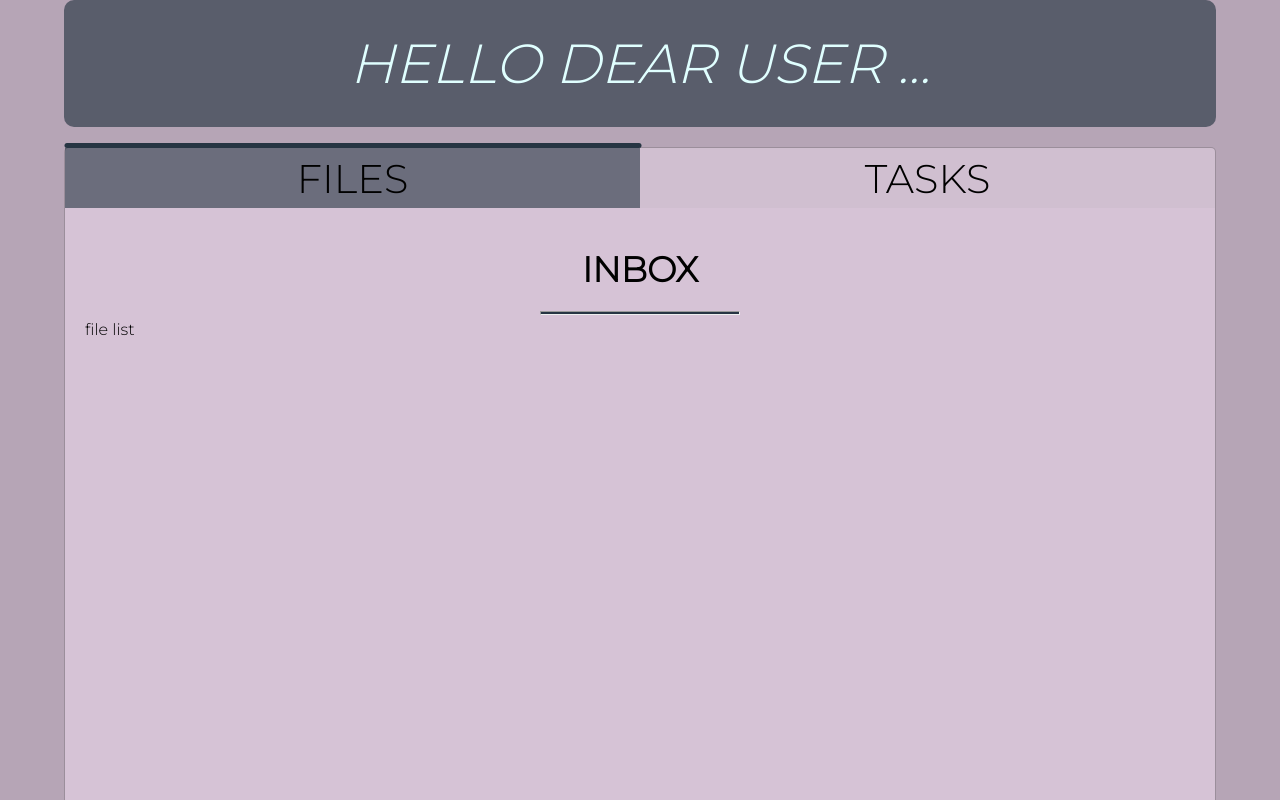
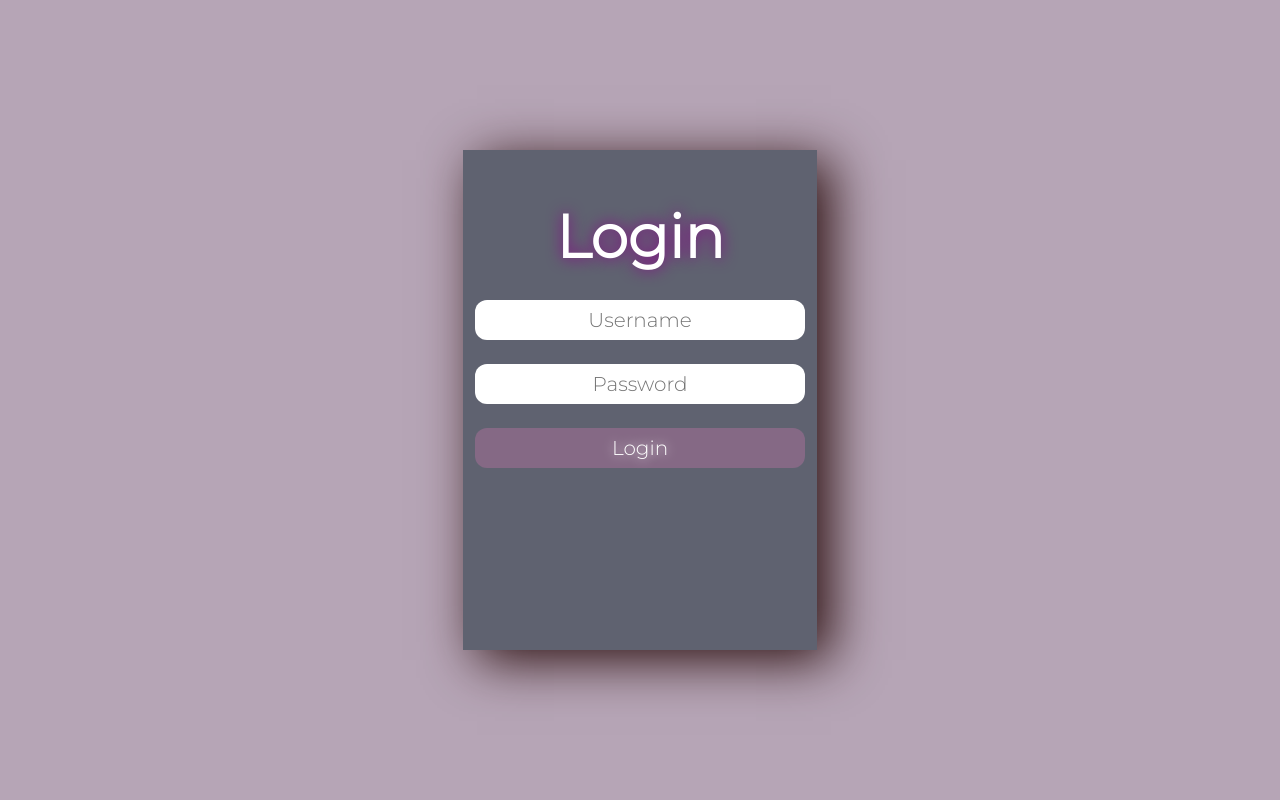
Before and after one commit to mahsareshadi/docarch, a React (Create React App) app in the folder client/: page /home in a window 1280 px wide. Shown: the top 800 px of the page. Built offline with nearby package versions, Linux system fonts and the light colour scheme.

Commit message:
show firstname and last name on header (first view)

```diff
--- a/client/src/App.js
+++ b/client/src/App.js
@@ -1,22 +1,29 @@
-import React  from 'react';
+import React, { useState } from 'react';
 import Home from "./home.jsx"
 import LoginForm from "./login.jsx";
 import { BrowserRouter as Router, Route, Switch } from 'react-router-dom';
 
 
 function App() {
+  const [userinfo, setUserinfo] = useState(null);
+  if (userinfo == null) {
+    return (
+      <Router>
+        <LoginForm setUserinfo={setUserinfo}></LoginForm>
+      </Router>)
+  } else {
     return (
       <Router>
         <div className="App">
           <Switch>
-          <Route path="/" exact component={LoginForm} />
-          <Route path="/home" component={Home} />
-          <Route path="/inbox" component ={Home}/>
-          <Route path="/task" component ={Home}/>
+            {/* <Route path="/" exact component={LoginForm} /> */}
+            <Route path="/home" exact component={() => <Home userinfo={userinfo} />} />
+            <Route path="/inbox" component={Home} />
+            <Route path="/task" component={Home} />
           </Switch>
         </div>
       </Router>
     );
   }
-
+}
 export default App;
--- a/client/src/header.jsx
+++ b/client/src/header.jsx
@@ -1,8 +1,12 @@
-import "./css/header.css"
-export default function Header(){
-    return(
+import "./css/header.css";
+
+export default function Header({ userinfo }) {
+
+
+    return (
         <div id="header">
-            HELLO DEAR USER ...
+            Hello
+            {" " + userinfo}
         </div>
     )
 }
--- a/client/src/home.jsx
+++ b/client/src/home.jsx
@@ -2,10 +2,10 @@
 import Header from "./header";
 import Tabs from "./Tabs";
 
-export default function Home() {
+export default function Home({ userinfo }) {
     return (
         <div className="Home">
-            <Header></Header>
+            <Header userinfo={userinfo}></Header>
             <Tabs></Tabs>
         </div>
     );
--- a/client/src/login.jsx
+++ b/client/src/login.jsx
@@ -1,29 +1,29 @@
 import React, { useState } from "react";
 import "./css/login.css";
 import axios from 'axios';
-import {Link} from 'react-router-dom';
+import { Link } from 'react-router-dom';
 
 
 
 
 
 
-function LoginForm() {
+function LoginForm({ setUserinfo }) {
     const [username, setUsername] = useState("");
     const [password, setPassword] = useState("");
 
 
     function login() {
         axios
-            .post("http://localhost:5001/login",
+            .post("http://localhost:5000/login",
                 {
                     username: username,
                     password: password,
                 })
             .then((response) => {
-                if (response) {
+                if (response !== null) {
+                    setUserinfo(response.data[0].firstname + " " + response.data[0].lastname);
 
-                    console.log(response)
                 }
             });
     }
@@ -44,7 +44,7 @@ function LoginForm() {
                         }}
                     />
                     <Link to='/home'>
-                        <button id="btn" onClick={login}>Login</button>
+                        <button type="submit" id="btn" onClick={login}>Login</button>
                     </Link>
                 </form>
 
```
Also changed, not shown: 1 other file (tests, documents, lock files or other folders). Lines whose indentation alone changed are shown as unchanged.
